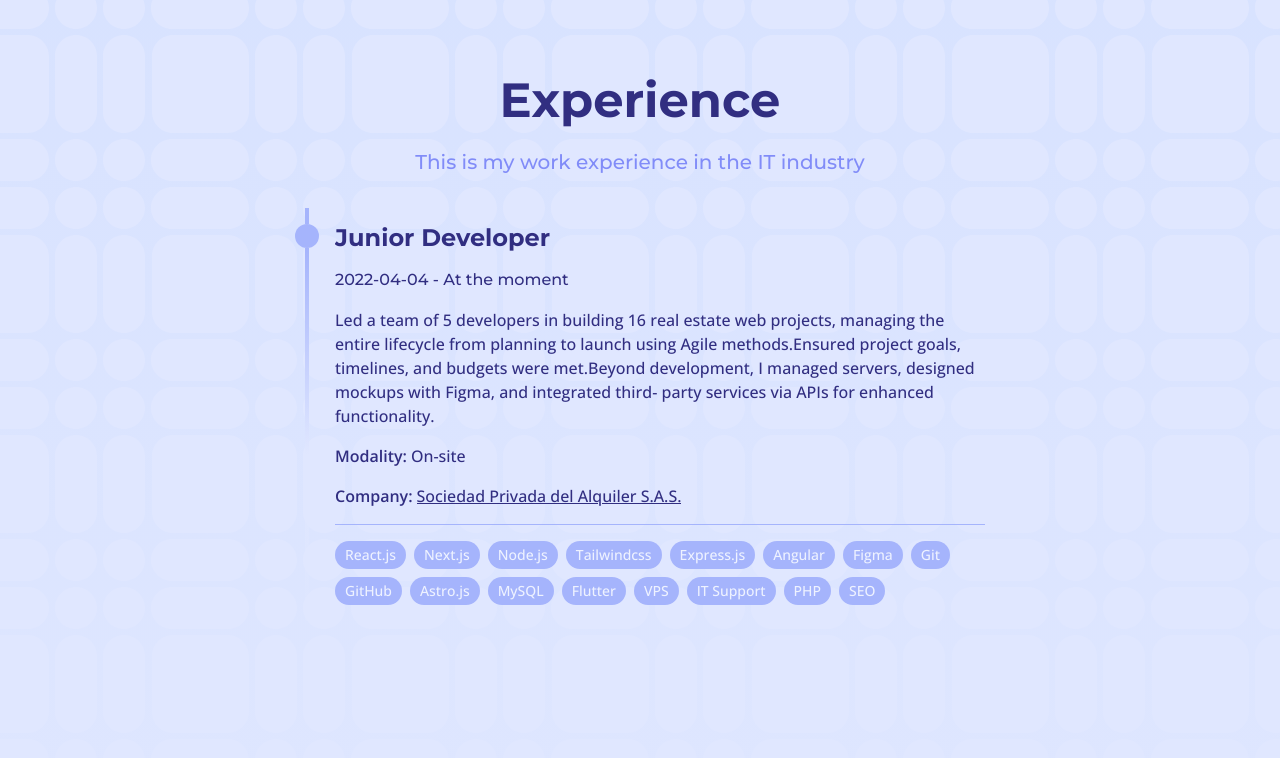
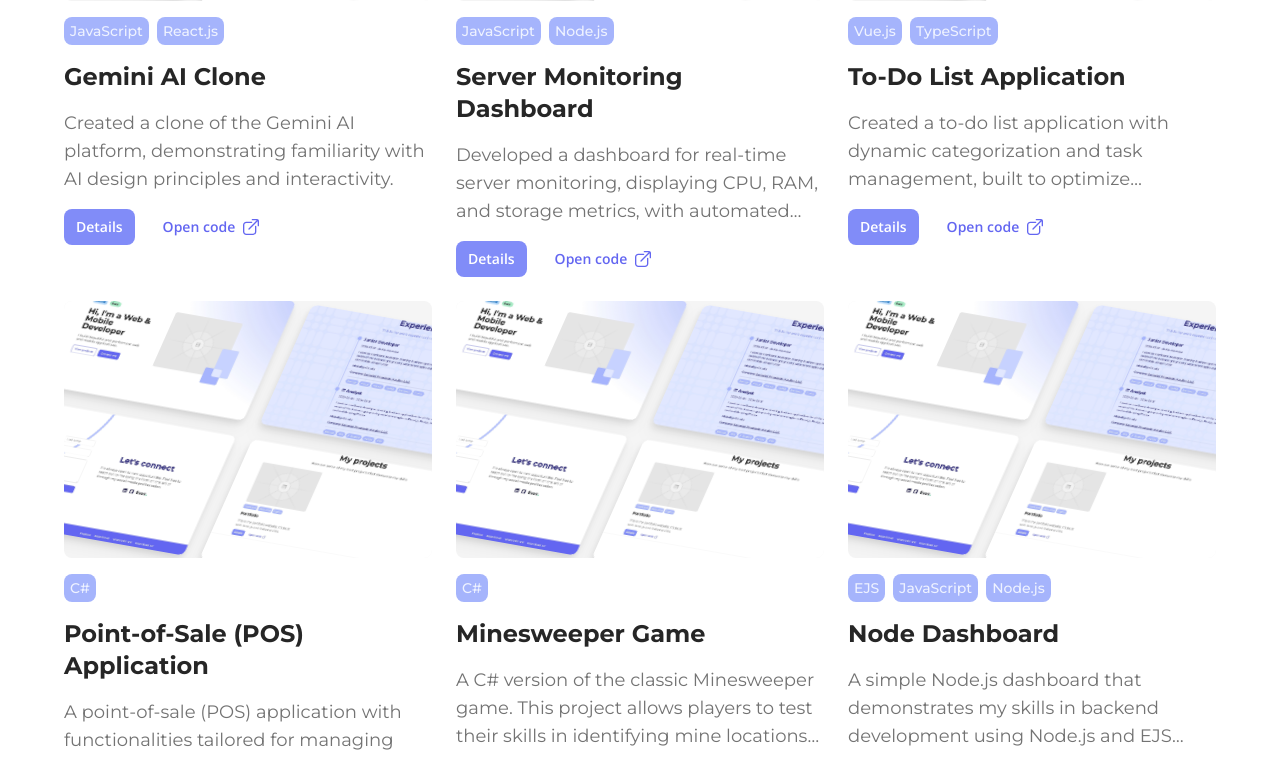
Before and after one commit to youcefbedrani/MyHands, a Next.js app: page / in a window 1280 px wide. Shown: the part 1841-2599 px from the top of the page. Built offline with nearby package versions, Linux system fonts and the light colour scheme.

Commit message:
add some things

```diff
--- a/src/constants/index.ts
+++ b/src/constants/index.ts
@@ -1,8 +1,7 @@
 const LINKEDIN_URL =
   "https://www.linkedin.com/in/bedrani-mohammed-adel-%F0%9F%87%B5%F0%9F%87%B8-3477b9247/";
 
-const FIVERR_URL =
-  "https://www.fiverr.com/bedrani_adel?up_rollout=true";
+const FIVERR_URL = "https://www.fiverr.com/bedrani_adel?up_rollout=true";
 
 const GITHUB_URL = "https://github.com/youcefbedrani";
 
@@ -10,7 +9,7 @@
 
 const EMAIL_ADDRESS = "bedranimohammed12@gmail.com";
 
-const PDF_PATH = "Bedrani Mohammed Adel - Fullstack web developer - CV-1.pdf";
+const PDF_PATH = "BedraniMohammedAdelResume.pdf";
 
 const PROJECTS = [
   {
@@ -22,38 +21,173 @@
     url: "https://github.com/DanielPenalozaB/portfolio",
     blogUrl: "/blog/portfolio",
   },
+  {
+    title: "Modern Snake Game",
+    description:
+      "Built a modern rendition of the classic Snake game with a leaderboard to encourage competition among players.",
+    tags: ["JavaScript", "React.js", "Tailwind CSS", "Vercel"],
+    image: "/snake-game.png",
+    url: "https://github.com/youcefbedrani/SnakeGame",
+    blogUrl: "/blog/portfolio",
+  },
+  {
+    title: "Expense Tracker",
+    description:
+      "Developed an expense tracker to monitor income and expenses, allowing users to categorize and visualize financial data.",
+    tags: ["Vue.js", "TypeScript", "Tailwind CSS", "Vuex"],
+    image: "/portfolio.png",
+    url: "https://github.com/youcefbedrani/expense-tracker",
+    blogUrl: "/blog/portfolio",
+  },
+  {
+    title: "Gemini AI Clone",
+    description:
+      "Created a clone of the Gemini AI platform, demonstrating familiarity with AI design principles and interactivity.",
+    tags: ["JavaScript", "React.js"],
+    image: "/portfolio.png",
+    url: "https://github.com/youcefbedrani/Gimini-clone",
+    blogUrl: "/blog/gemini-clone",
+  },
+  {
+    title: "Server Monitoring Dashboard",
+    description:
+      "Developed a dashboard for real-time server monitoring, displaying CPU, RAM, and storage metrics, with automated email alerts for issues.",
+    tags: ["JavaScript", "Node.js"],
+    image: "/portfolio.png",
+    url: "https://github.com/youcefbedrani/Server_Monitoring",
+    blogUrl: "/blog/server-monitoring",
+  },
+  {
+    title: "To-Do List Application",
+    description:
+      "Created a to-do list application with dynamic categorization and task management, built to optimize productivity.",
+    tags: ["Vue.js", "TypeScript"],
+    image: "/portfolio.png",
+    url: "https://github.com/youcefbedrani/todo",
+    blogUrl: "/blog/todo",
+  },
+  {
+    title: "Point-of-Sale (POS) Application",
+    description:
+      "A point-of-sale (POS) application with functionalities tailored for managing market transactions and sales.",
+    tags: ["C#"],
+    image: "/portfolio.png",
+    url: "https://github.com/youcefbedrani/My_Market",
+    blogUrl: "/blog/pos-application",
+  },
+  {
+    title: "Minesweeper Game",
+    description:
+      "A C# version of the classic Minesweeper game. This project allows players to test their skills in identifying mine locations on a grid.",
+    tags: ["C#"],
+    image: "/portfolio.png",
+    url: "https://github.com/youcefbedrani/Minesweeper",
+    blogUrl: "/blog/minesweeper",
+  },
+  {
+    title: "Node Dashboard",
+    description:
+      "A simple Node.js dashboard that demonstrates my skills in backend development using Node.js and EJS templating.",
+    tags: ["EJS", "JavaScript", "Node.js"],
+    image: "/portfolio.png",
+    url: "https://github.com/youcefbedrani/Node-GG",
+    blogUrl: "/blog/node-dashboard",
+  },
+  {
+    title: "Micazone Application",
+    description:
+      "A mobile app with real-time map tracking, allowing users to request truck services instantly. Features include user registration, order management, and real-time trucker tracking.",
+    tags: ["React Native", "Leaflet", "Firebase", "Strapi"],
+    image: "/portfolio.png",
+    url: "https://github.com/youcefbedrani/DP_V1",
+    blogUrl: "/blog/micazone",
+  },
 ];
 
 const EXPERIENCE = [
   {
-    jobTitle: "Junior Developer",
+    jobTitle: "Main Software Engineer",
     description:
-      "Led a team of 5 developers in building 16 real estate web projects, managing the entire lifecycle from planning to launch using Agile methods.Ensured project goals, timelines, and budgets were met.Beyond development, I managed servers, designed mockups with Figma, and integrated third- party services via APIs for enhanced functionality.",
-    startDate: "2022-04-04",
-    endDate: "At the moment",
+      "Created a mobile app with a real-time map to track online truckers, allowing users to request services instantly. Integrated Firebase Auth with Strapi CMS and SQLite for high-performance user management. Connected the mobile app with a web dashboard to manage users and display comprehensive app statistics.",
+    startDate: "2024-01-01",
+    endDate: "2024-05-31",
     company: {
-      name: "Sociedad Privada del Alquiler S.A.S.",
-      url: "https://spagrupoinmobiliario.com",
+      name: "Micazone",
+      url: "https://micazone.com",
+    },
+    modality: "Remote",
+    tags: [
+      "Mobile Development",
+      "Firebase",
+      "Strapi",
+      "SQLite",
+      "Web Dashboard",
+    ],
+  },
+  {
+    jobTitle: "Fullstack Web Developer Intern",
+    description:
+      "Developed a back-office application to manage company assets, improving operational efficiency. Designed a user-friendly interface for asset tracking and control, and built backend services using Django and PostgreSQL to support real-time monitoring and data management.",
+    startDate: "2024-03-01",
+    endDate: "2024-08-31",
+    company: {
+      name: "Icosnet",
+      url: "https://icosnet.com",
     },
     modality: "On-site",
-    tags: [
-      "React.js",
-      "Next.js",
-      "Node.js",
-      "Tailwindcss",
-      "Express.js",
-      "Angular",
-      "Figma",
-      "Git",
-      "GitHub",
-      "Astro.js",
-      "MySQL",
-      "Flutter",
-      "VPS",
-      "IT Support",
-      "PHP",
-      "SEO",
-    ],
+    tags: ["Django", "PostgreSQL", "Fullstack Development", "Asset Management"],
+  },
+  {
+    jobTitle: "Software Engineer Intern",
+    description:
+      "Developed a comprehensive server monitoring dashboard to track CPU, RAM, and storage in real-time. Designed an intuitive UI for efficient server management and automated email alerts for high CPU usage, enhancing system reliability.",
+    startDate: "2024-01-01",
+    endDate: "2024-03-31",
+    company: {
+      name: "Netfer",
+      url: "https://netfer.com",
+    },
+    modality: "On-site",
+    tags: ["Server Monitoring", "Backend Development", "UI Design"],
+  },
+  {
+    jobTitle: "Project Management Intern",
+    description:
+      "Gained insights into Algeria's telecommunications infrastructure and internet operations. Observed best practices in postal and telecommunications systems management.",
+    startDate: "2024-03-01",
+    endDate: "2024-04-30",
+    company: {
+      name: "Algiers Post",
+      url: "https://algierspost.com",
+    },
+    modality: "On-site",
+    tags: ["Project Management", "Telecommunications"],
+  },
+  {
+    jobTitle: "Networking Intern",
+    description:
+      "Explored telecommunications technologies and learned about internet distribution across Algeria. Acquired foundational knowledge in networking principles and internet connectivity standards.",
+    startDate: "2023-02-01",
+    endDate: "2023-03-31",
+    company: {
+      name: "Algiers Telecom",
+      url: "https://algerietelecom.dz",
+    },
+    modality: "On-site",
+    tags: ["Networking", "Telecommunications"],
+  },
+  {
+    jobTitle: "System Admin Intern",
+    description:
+      "Gained hands-on experience with local networks and system management at Sonatrach. Learned key networking and system administration concepts, supporting critical energy sector infrastructure.",
+    startDate: "2022-04-01",
+    endDate: "2022-05-31",
+    company: {
+      name: "Sonatrach",
+      url: "https://sonatrach.com",
+    },
+    modality: "On-site",
+    tags: ["System Administration", "Networking", "Energy Sector"],
   },
 ];
 
```
